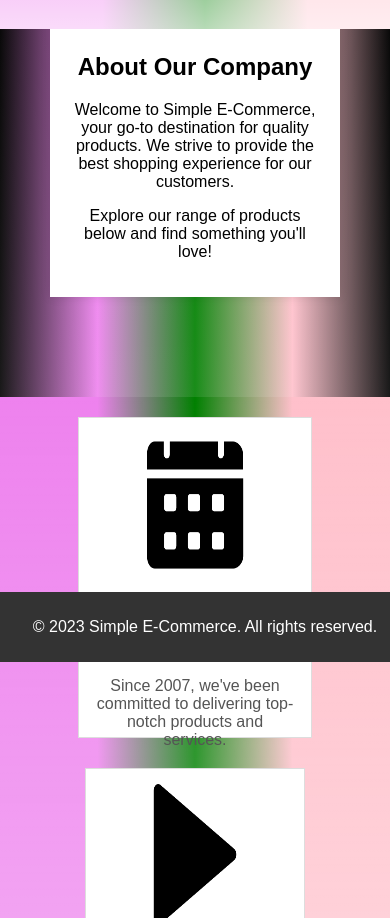
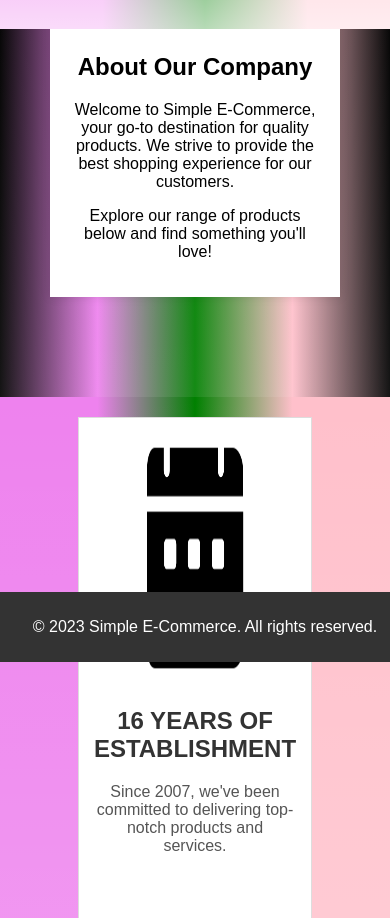
Before and after one commit to vaibhavbhor4216/Ecommerce, a plain HTML site: page index.html in a window 390 px wide. Shown: the part 182-1100 px from the top of the page. Drawn offline with Linux system fonts and the light colour scheme.

Commit message:
Update style.css

```diff
--- a/style.css
+++ b/style.css
@@ -70,7 +70,8 @@ header {
 }
 @media screen and (max-width: 767px) {
     .highlight-item {
-        height: auto; /* Allow the height to adjust based on content */
+        width: 90%;
+        height: 500px; /* Allow the height to adjust based on content */
     }
 }
 
```
